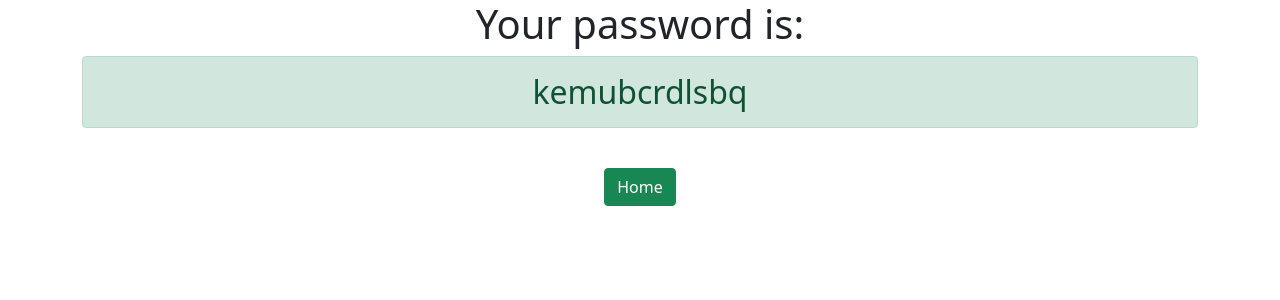
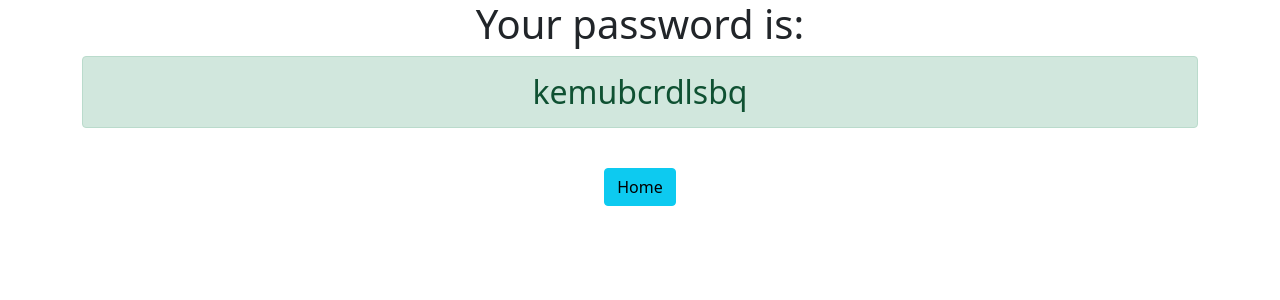
Before and after one commit to Zoom2432/django3-password-generator, a Django app: page /password in a window 1280 px wide. Shown: the top 300 px of the page. Run offline with Django 3.2, Linux system fonts and the light colour scheme.

Commit message:
Commit number 2

```diff
--- a/generator/templates/generator/password.html
+++ b/generator/templates/generator/password.html
@@ -4,5 +4,5 @@
 <h1>Your password is:</h1>
 <h2 class="alert alert-success">{{ password }}</h2>
 <br>
-<a href="{% url 'home' %}" class="btn btn-success">Home</a>
+<a href="{% url 'home' %}" class="btn btn-info">Home</a>
 </div>
--- a/password_generator/settings.py
+++ b/password_generator/settings.py
@@ -20,7 +20,7 @@ BASE_DIR = Path(__file__).resolve().parent.parent
 # See https://docs.djangoproject.com/en/3.2/howto/deployment/checklist/
 
 # SECURITY WARNING: keep the secret key used in production secret!
-SECRET_KEY = 'django-insecure-fufmha3jm&l&9uvvlaks$oc+1lc%lo8-3hbunwiz)#y*m=y**_'
+SECRET_KEY = 'django-insecurcsdsde-fufmha3jm&l&9uvvlaks$oc+1lc%lo8-3hbunwiz)#y*m=y**_'
 
 # SECURITY WARNING: don't run with debug turned on in production!
 DEBUG = True
```
